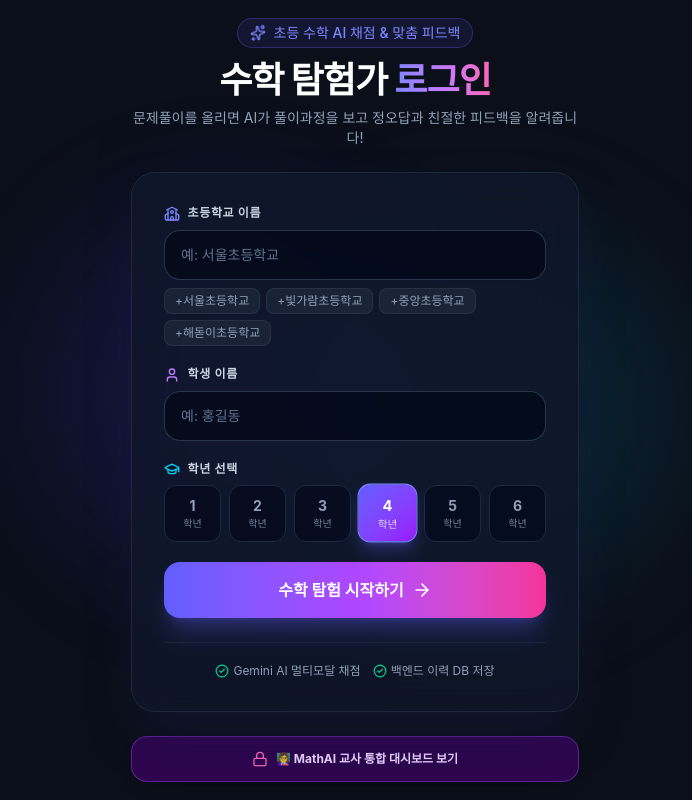
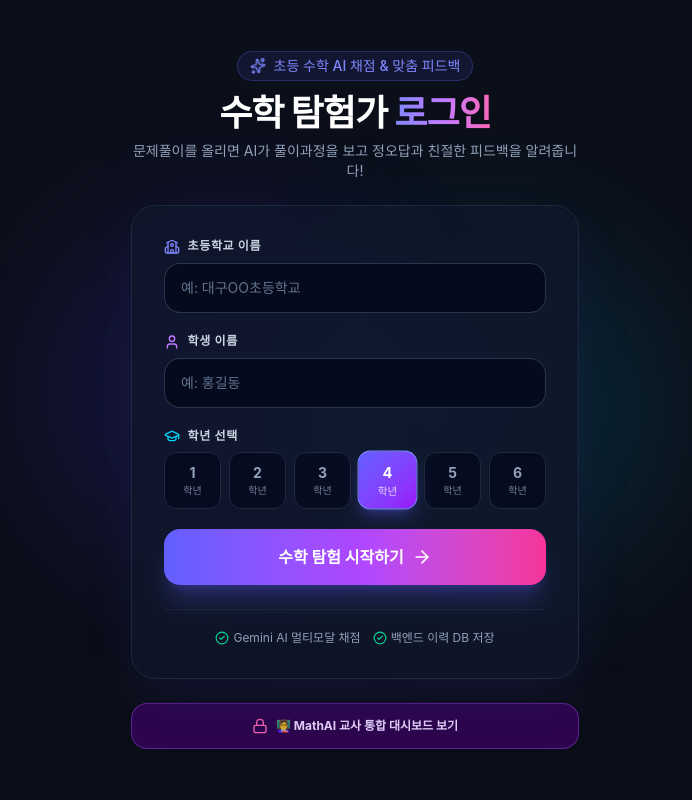
Before and after one commit to oooalways1/26project, a React app in the folder frontend/: page / in a window 1280 px wide. Shown: the whole page, without its empty margins (285-977 px from the left). Built offline with nearby package versions, Linux system fonts and the light colour scheme; the HTML template or start-up script is replaced by a standard one.

Commit message:
Update school placeholder to daegu school

```diff
--- a/frontend/src/components/LoginScreen.jsx
+++ b/frontend/src/components/LoginScreen.jsx
@@ -7,8 +7,6 @@ export default function LoginScreen({ onLoginSuccess }) {
   const [grade, setGrade] = useState(4);
   const [loading, setLoading] = useState(false);
   const [error, setError] = useState('');
-
-  const quickSchools = ['서울초등학교', '빛가람초등학교', '중앙초등학교', '해돋이초등학교'];
 
   const handleSubmit = async (e) => {
     e.preventDefault();
@@ -73,24 +71,12 @@ export default function LoginScreen({ onLoginSuccess }) {
               </label>
               <input
                 type="text"
-                placeholder="예: 서울초등학교"
+                placeholder="예: 대구OO초등학교"
                 value={school}
                 onChange={(e) => setSchool(e.target.value)}
                 className="w-full px-4 py-3.5 bg-slate-950/70 border border-slate-700/80 rounded-2xl text-white placeholder-slate-500 focus:outline-none focus:border-indigo-500 focus:ring-2 focus:ring-indigo-500/30 transition text-sm"
                 required
               />
-              <div className="mt-2 flex flex-wrap gap-1.5">
-                {quickSchools.map((sch) => (
-                  <button
-                    key={sch}
-                    type="button"
-                    onClick={() => setSchool(sch)}
-                    className="text-xs px-2.5 py-1 rounded-lg bg-slate-800/80 hover:bg-slate-700 text-slate-400 hover:text-indigo-300 border border-slate-700/50 transition"
-                  >
-                    +{sch}
-                  </button>
-                ))}
-              </div>
             </div>
 
             <div>
```
